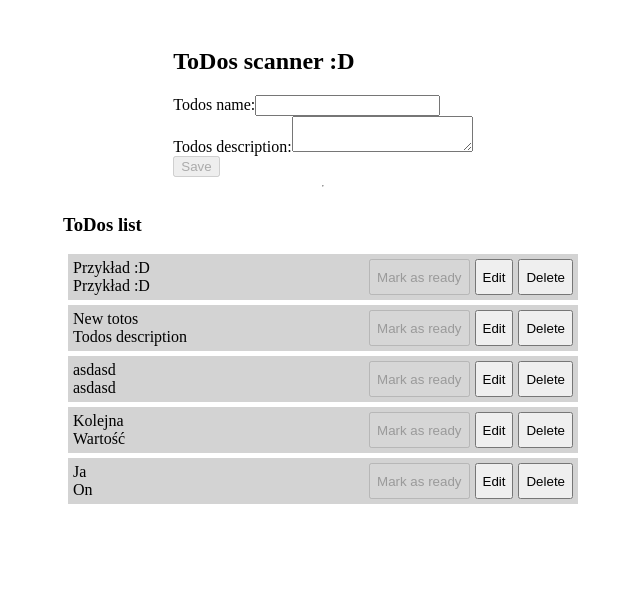
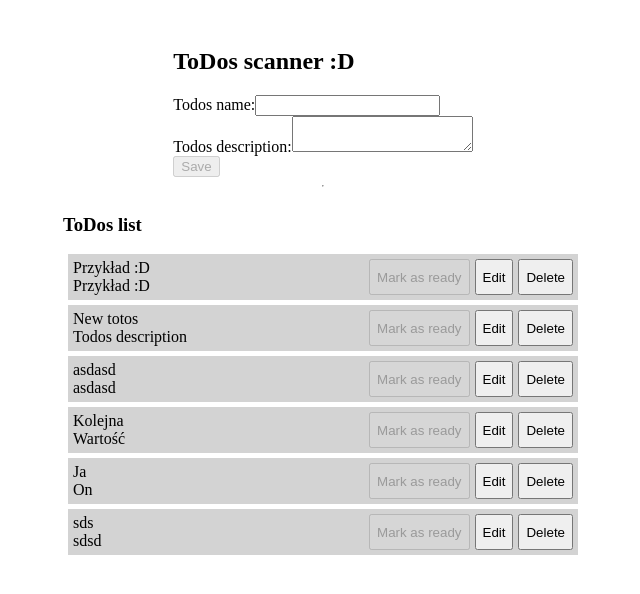
Before and after one commit to gregorro/SDA-ZDJAVApol109-TODOS, an Angular app: page / in a window 1280 px wide. Shown: the top 594 px of the page, without its empty margins (317-957 px from the left). Built offline with nearby package versions, Linux system fonts and the light colour scheme; data requests are answered from the project's data file.

Commit message:
feat: documentation

```diff
--- a/src/app/app-routing.module.ts
+++ b/src/app/app-routing.module.ts
@@ -1,7 +1,9 @@
 import { NgModule } from '@angular/core';
 import { RouterModule, Routes } from '@angular/router';
 
-const routes: Routes = [];
+const routes: Routes = [
+
+];
 
 @NgModule({
   imports: [RouterModule.forRoot(routes)],
--- a/src/app/components/todos-scanner/todos-scanner.component.ts
+++ b/src/app/components/todos-scanner/todos-scanner.component.ts
@@ -49,6 +49,9 @@ export class TodosScannerComponent implements OnInit {
   }
 
   backToAddMode(){
+    this.todoName = '';
+    this.todoDescription = '';
+
     this.currentScannerViewType = TodosScannerViewEnum.AddView;
     this.todosToEditId = null;
   }
--- a/src/app/data/db.json
+++ b/src/app/data/db.json
@@ -24,6 +24,11 @@
       "id": "84f69cb1-e605-4e2a-a3e2-f5e6b72967f6",
       "name": "Ja",
       "description": "On"
+    },
+    {
+      "id": "bbf1ae45-cdff-4780-926c-2ac5ce20890c",
+      "name": "sds",
+      "description": "sdsd"
     }
   ]
 }
```
Also changed, not shown: src/informacje-dla-kursanta/podsumowanie_angular.txt (added), src/informacje-dla-kursanta/zadania.txt (added), src/informacje-dla-kursanta/zadania2.txt (renamed from src/zadania2.txt).
